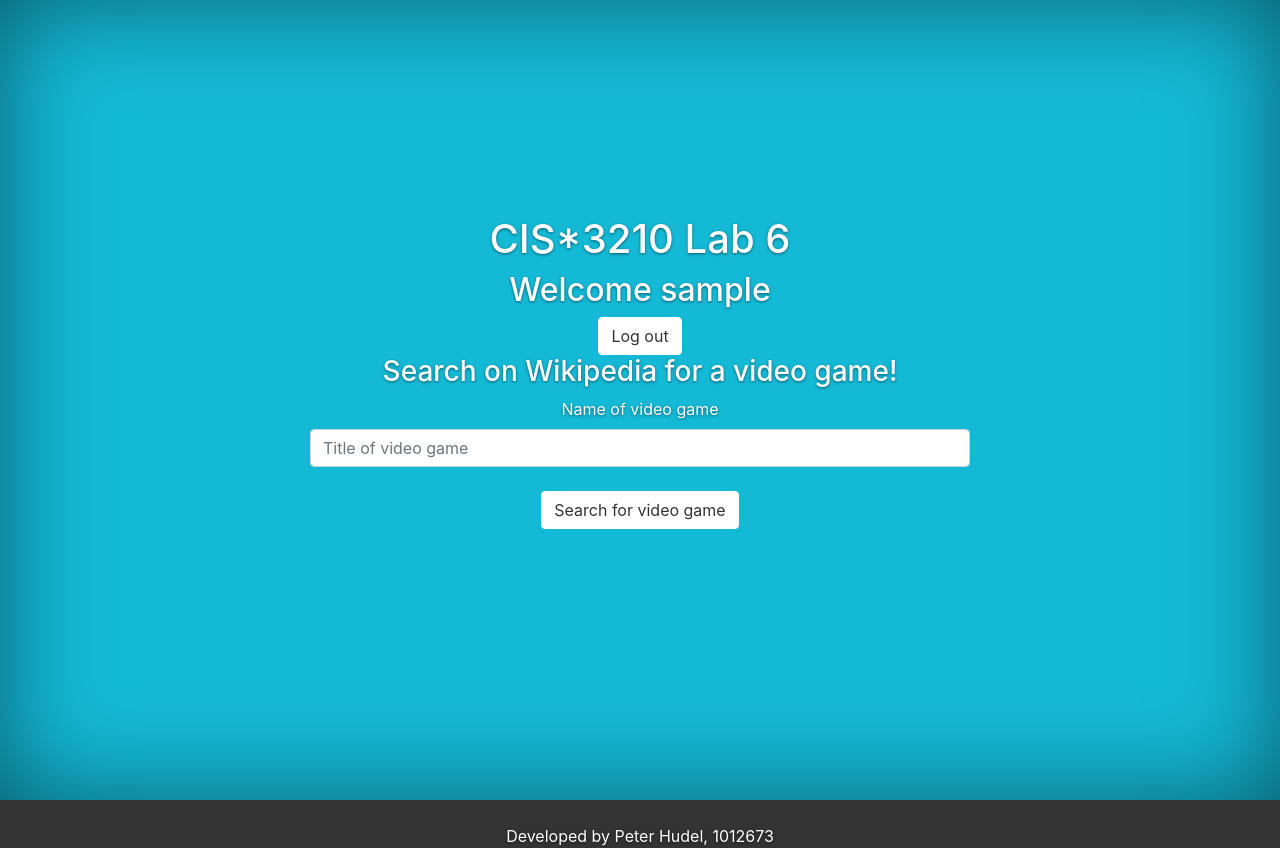
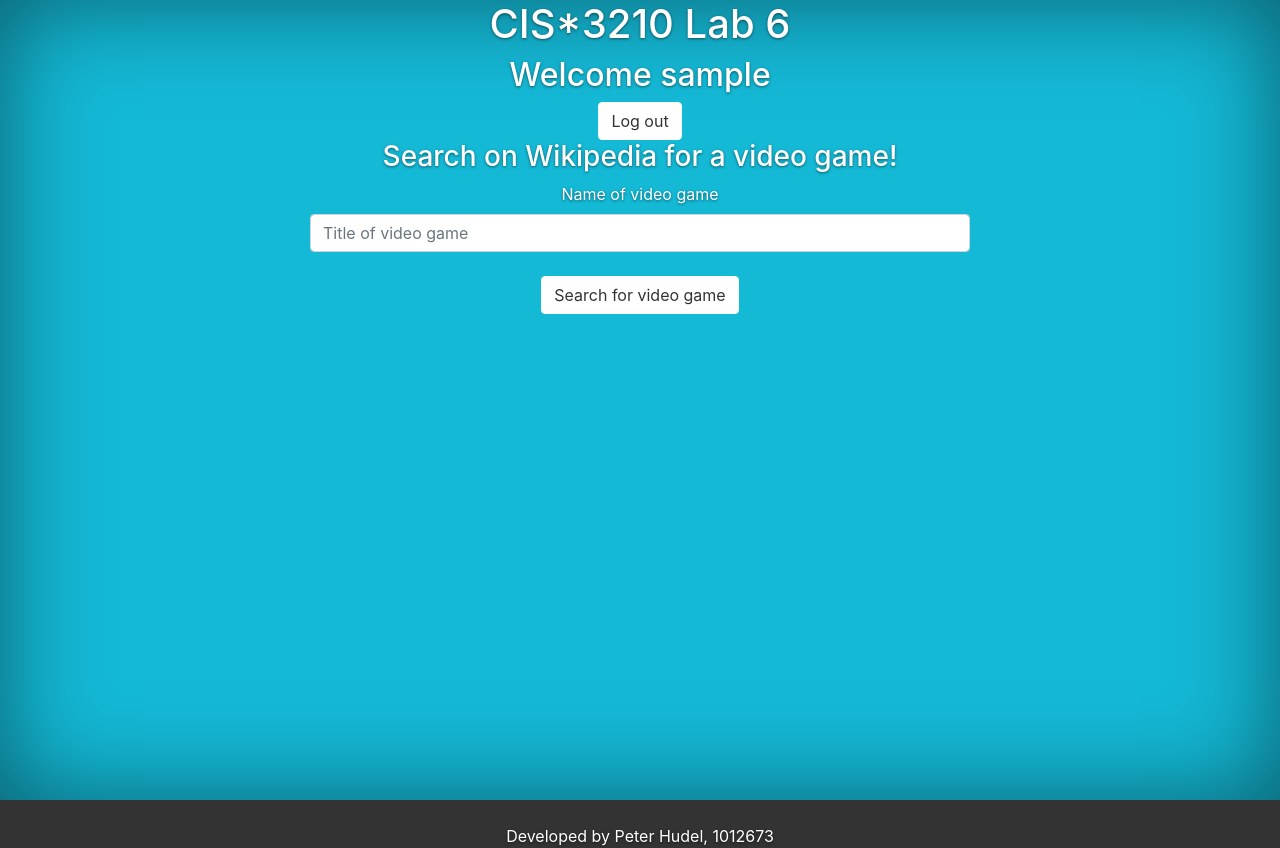
Before and after one commit to Quantaxer/Game-Backlogger, a Flask app: page / in a window 1280 px wide. Run offline with Flask 2, Linux system fonts and the light colour scheme; the visitor is signed in with stand-in values (Sample User, id 1); some libraries are stand-ins or nearby versions.

Commit message:
Lab 6 CSS

```diff
--- a/static/css/cover.css
+++ b/static/css/cover.css
@@ -143,9 +143,7 @@ body {
     bottom: 0;
   }
   /* Start the vertical centering */
-  .site-wrapper-inner {
-    vertical-align: middle;
-  }
+
   /* Handle the widths */
   .masthead,
   .mastfoot,
--- a/static/css/custom.css
+++ b/static/css/custom.css
@@ -1,3 +1,25 @@
 body {
     background-color: #14b9d6;
 }
+
+/* Create two equal columns that floats next to each other */
+.gridColumn {
+    float: left;
+    width: 50%;
+    padding: 10px;
+    height: 300px; /* Should be removed. Only for demonstration */
+  }
+
+  /* Clear floats after the columns */
+  .gridRow:after {
+    content: "";
+    display: table;
+    clear: both;
+  }
+
+  /* Responsive layout - makes the two columns stack on top of each other instead of next to each other */
+  @media screen and (max-width: 600px) {
+    .gridColumn {
+      width: 100%;
+    }
+  }
```
